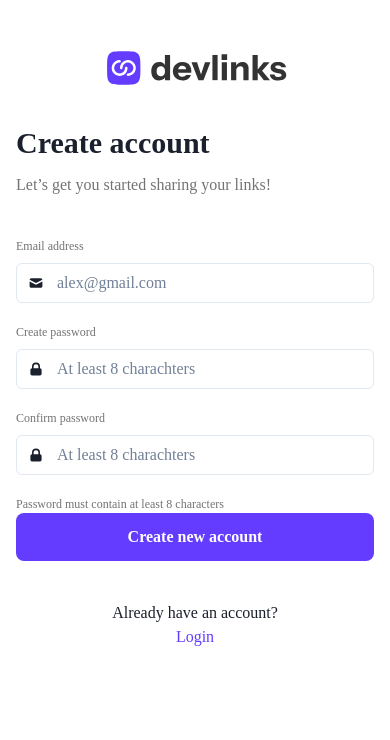
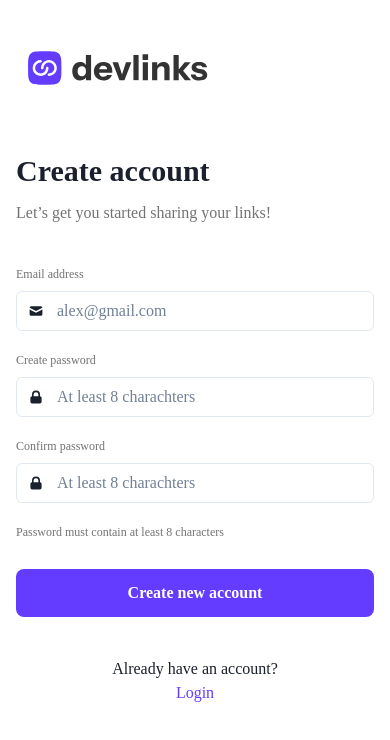
Before and after one commit to pasDamola/devlinks, a React (Vite) app: page /signup in a window 390 px wide. Shown: the top 740 px of the page. Built offline with nearby package versions, Linux system fonts and the light colour scheme; a web font is replaced by a local one.

Commit message:
form validation and responsiveness for signup page improved

```diff
--- a/src/pages/SignUp.tsx
+++ b/src/pages/SignUp.tsx
@@ -56,8 +56,12 @@ function SignUp() {
       py={{ base: "12", md: "24" }}
       px={{ base: "0", sm: "8" }}
     >
-      <Stack spacing="8">
-        <HStack justifyContent="center">
+      <Stack spacing="10">
+        <HStack
+          mb="5"
+          justifyContent={{ base: "flex-start", sm: "center" }}
+          px={{ base: 6 }}
+        >
           <img src="/public/logo.svg" />
         </HStack>
         <Box
@@ -194,9 +198,11 @@ function SignUp() {
                     />
                   </InputGroup>
                 </FormControl>
-                <Text fontSize="xs" color="#737373">
-                  Password must contain at least 8 characters
-                </Text>
+                <Stack mb="7">
+                  <Text fontSize="xs" color="#737373">
+                    Password must contain at least 8 characters
+                  </Text>
+                </Stack>
               </Stack>
 
               <Stack>
```
